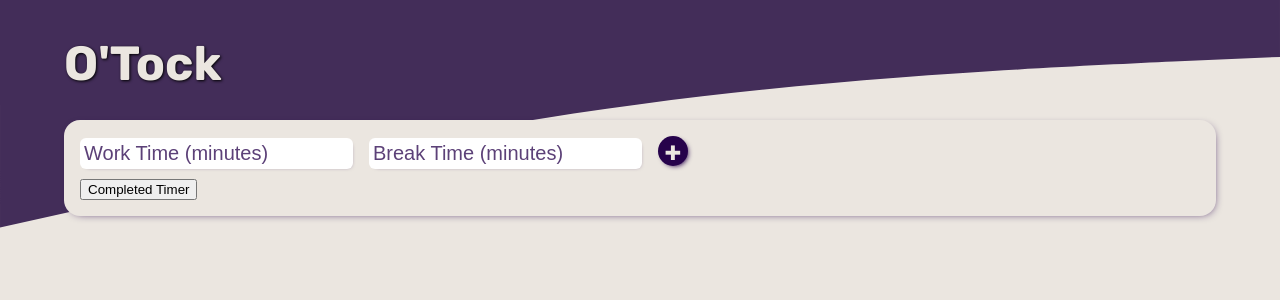
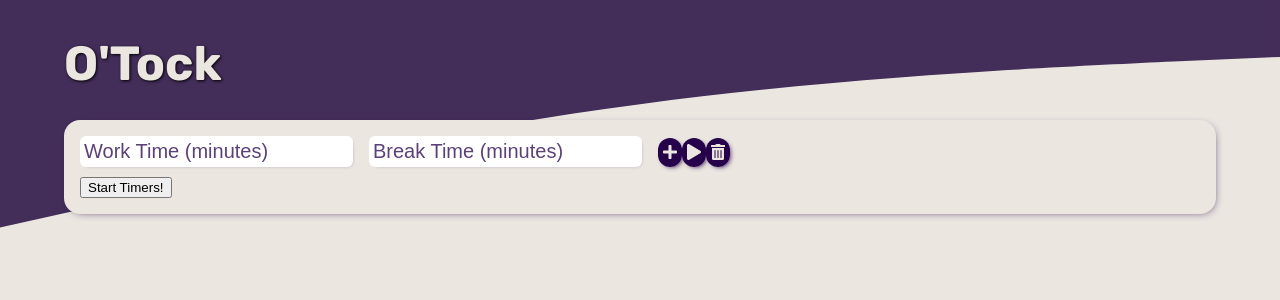
Before and after one commit to Zietieflr/project-mod5-frontend, a Vue app: page / in a window 1280 px wide. Shown: the top 300 px of the page. Built offline with nearby package versions, Linux system fonts and the light colour scheme.

Commit message:
Add timer functionality. Add font-awesome library. Add clear timers functionality.

```diff
--- a/package.json
+++ b/package.json
@@ -8,6 +8,9 @@
     "lint": "vue-cli-service lint"
   },
   "dependencies": {
+    "@fortawesome/fontawesome-svg-core": "^1.2.30",
+    "@fortawesome/free-solid-svg-icons": "^5.14.0",
+    "@fortawesome/vue-fontawesome": "^0.1.10",
     "core-js": "^3.6.5",
     "vue": "^2.6.11"
   },
--- a/public/main.css
+++ b/public/main.css
@@ -74,17 +74,17 @@ ul {
   opacity: 75%;
 }
 
-.add-timers > input[type="submit"] {
+.add-timers > a {
   color: hsl(30, 20%, 90%);
   background-color: hsl(270, 95%, 15%);
   padding: 5px;
-  width: 30px;
-  height: 30px;
+  width: 70px;
+  height: 40px;
   border-radius: 15px;
   box-shadow: 2px 2px 5px -2px hsl(270, 95%, 15%);
 }
 
-.add-timers > input[type="submit"]:active {
+.add-timers > a:active {
   box-shadow: 2px 2px 5px -2px hsl(270, 95%, 15%);
 }
 
--- a/src/components/TimerContainer.vue
+++ b/src/components/TimerContainer.vue
@@ -7,11 +7,15 @@
         <label for="break-timer-Input" class="hidden">Break Time (minutes):</label>
         <input v-model="breakTimeInput" name="break-timer-Input" type="number" placeholder="Break Time (minutes)" />
         <label for="add-timer" class="hidden">Add timer</label>
-        <input type="submit" name="add-timer" value="✚" @click="addTimerValue">
+        <a name="add-timer" @click="addTimerValue"><font-awesome-icon icon="plus" /></a>
+        <label for="start-timers" class="hidden">Start Timers</label>
+        <a name="start-timers" @click="startOnClick"><font-awesome-icon icon="play" /></a>
+        <label for="clear-all" class="hidden">Clear All</label>
+        <a name="clear-all" @click="clearTimerValues"><font-awesome-icon icon="trash-alt" /></a>
       </form>
-      <CompletedTimer v-for="(completedTimerValue, index) in completedTimerValues" :key="index" :completedTimerValue="completedTimerValue" />
-      <Timer v-for="(timerValue, index) in timerValues" :key="index" :timerValue="timerValue" />
-      <button @click="completedTimer" >Completed Timer</button>
+      <CompletedTimer v-for="(completedTimerValue, index) in completedTimerValues" :key="index + 'ctv'" :completedTimerValue="completedTimerValue" />
+      <Timer v-for="(timerValue, index) in timerValues" :key="index + 'itv'" :timerValue="timerValue" />
+      <button @click="completedTimer" >Start Timers!</button>
     </ul>
   </div>
 </template>
@@ -19,6 +23,7 @@
 <script>
 import Timer from './Timer'
 import CompletedTimer from './CompletedTimer'
+import { startTimer } from '../utilityFunctions/timer'
 
 export default {
   name: 'TimerContainer',
@@ -32,6 +37,7 @@ export default {
       breakTimeInput: '',
       timerValues: [],
       completedTimerValues: [],
+      canStart: false,
     }
   },
   methods: {
@@ -45,6 +51,13 @@ export default {
     completedTimer: function() {
       const completedTimerValue = this.timerValues.shift()
       this.completedTimerValues.push(completedTimerValue)
+    },
+    startOnClick: function() {
+      startTimer(this.timerValues[0], this.completedTimer)
+    },
+    clearTimerValues: function() {
+      this.timerValues = []
+      this.completedTimerValues = []
     }
   }
 }
--- a/src/main.js
+++ b/src/main.js
@@ -1,5 +1,12 @@
 import Vue from 'vue'
 import App from './App.vue'
+import { library } from '@fortawesome/fontawesome-svg-core'
+import { faPlay, faPlus, faTrashAlt } from '@fortawesome/free-solid-svg-icons'
+import { FontAwesomeIcon } from '@fortawesome/vue-fontawesome'
+
+library.add(faPlay, faPlus, faTrashAlt)
+
+Vue.component('font-awesome-icon', FontAwesomeIcon)
 
 Vue.config.productionTip = false
 
--- /dev/null
+++ b/src/utilityFunctions/timer.js
@@ -0,0 +1,39 @@
+let currentTimerID = null
+let recentWorkTimer = false
+let initialTime = 0
+
+export function startTimer(timeValues, completedTimer) {
+  recentWorkTimer ? breakTimer(timeValues.breakTime, completedTimer) : workTimer(timeValues.workTime)
+}
+
+export function workTimer(workTimeMinutes) {
+  const workTimeSeconds = workTimeMinutes * 60
+  currentTimerID = setInterval(() => timer(workTimeSeconds), 1000)
+  recentWorkTimer = true
+}
+
+export function breakTimer(breakTimeMinutes, completedTimer) {
+  const breakTimeSeconds = breakTimeMinutes * 60
+  currentTimerID = setInterval(() => timer(breakTimeSeconds, completedTimer), [1000])
+  recentWorkTimer = false
+}
+
+function breakTimerEnd(completedTimer) {
+  alert('Break Timer worked!')
+  completedTimer()
+}
+
+export function resetTimer() {
+  clearInterval(currentTimerID)
+  recentWorkTimer = false
+}
+
+function timer(totalSeconds, onBreakCompletion = null) {
+  if (initialTime >= totalSeconds) {
+    clearInterval(currentTimerID)
+    initialTime = 0
+    recentWorkTimer ? alert('Work Timer worked!') : breakTimerEnd(onBreakCompletion)
+  } else {
+    initialTime += 1
+  }
+}
```
Also changed, not shown: src/utilityFunctions/helpers.js (added), 1 other file (tests, documents, lock files or other folders).
